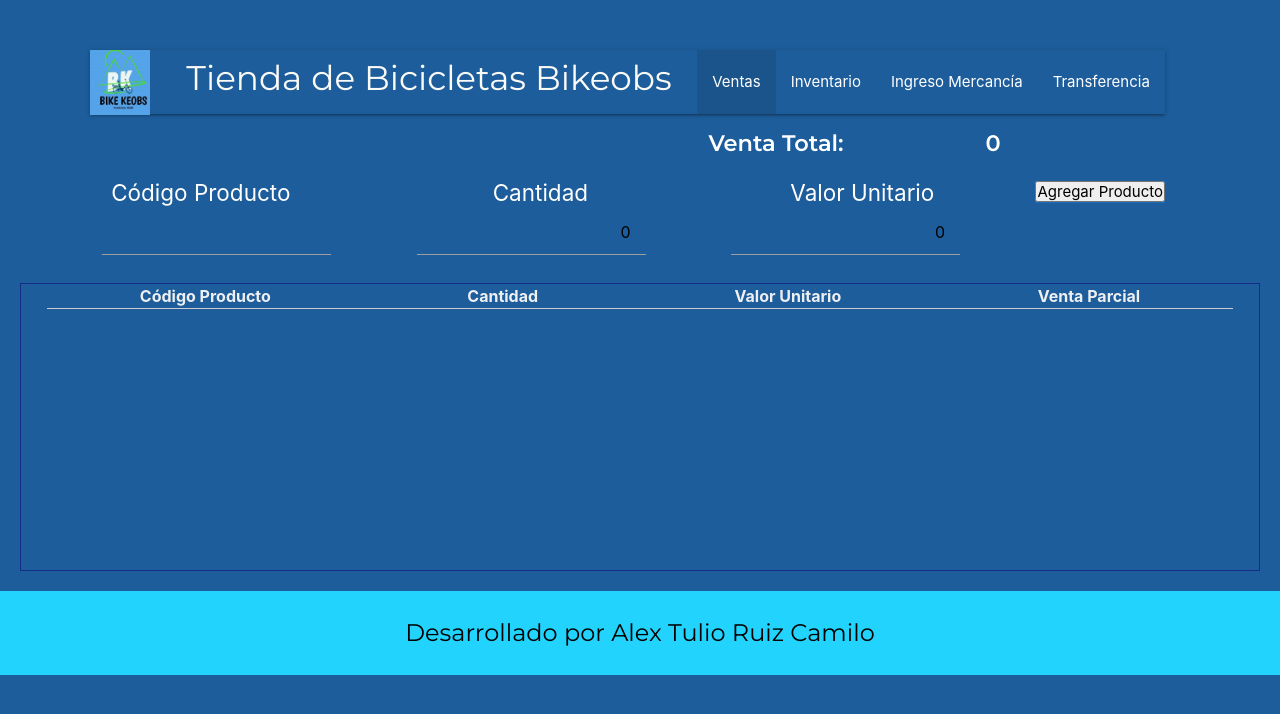
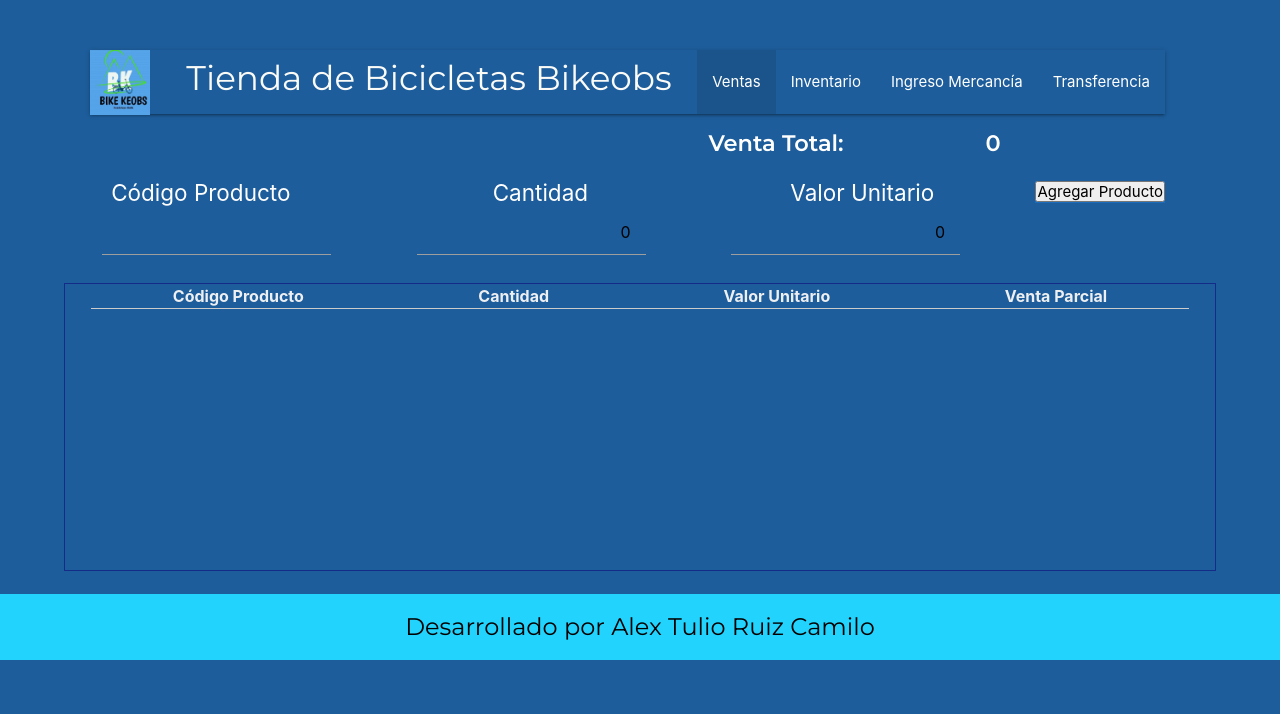
Before and after one commit to alturuca/tiendaapp, a React (Create React App) app: page / in a window 1280 px wide. Shown: the top 714 px of the page. Built offline with nearby package versions, Linux system fonts and the light colour scheme.

Commit message:
ultima actulizacion del codigo de Ventas.css

```diff
--- a/src/styles/Ventas.css
+++ b/src/styles/Ventas.css
@@ -81,7 +81,7 @@ body {
 
 
 .venta__datos {
-  margin: 20px;
+  margin: 0% 5% 1.8% 5%;
   display: flex;
   flex-direction: column;
   justify-content: space-between;
@@ -125,7 +125,7 @@ body {
 
   color: #000000;
   background-color: #22D4FD;
-  padding: 24px;
+  padding: 15px;
   text-align: center;
   font-family: 'Montserrat', sans-serif;
   font-size: 24px;
```
